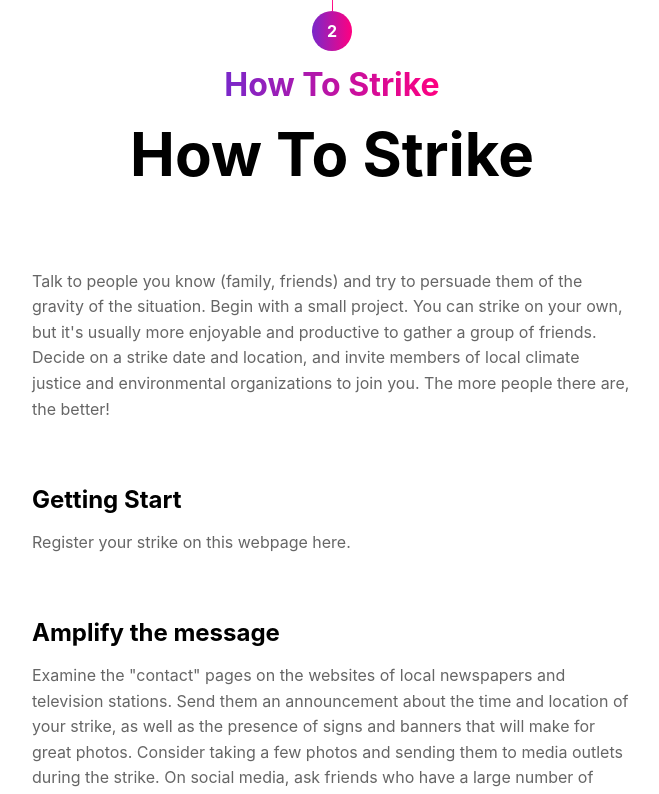
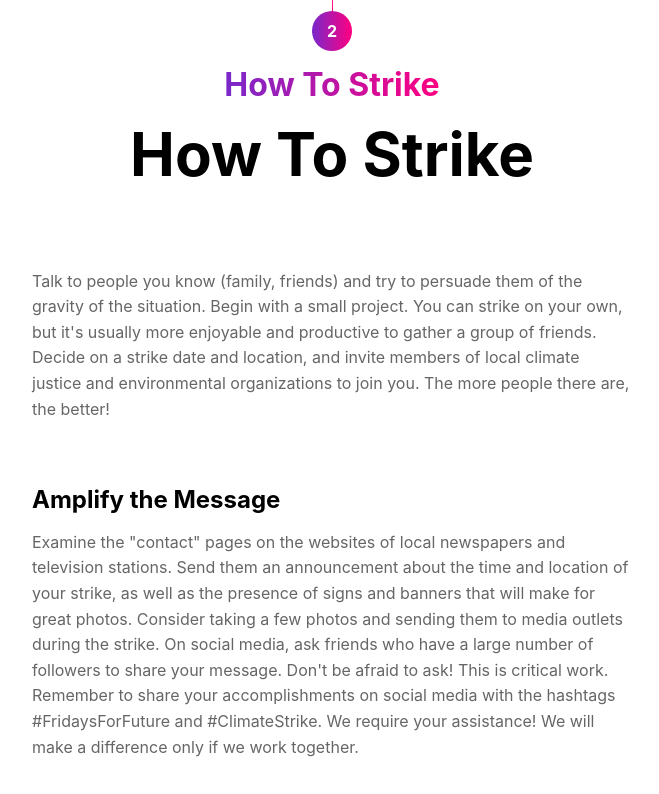
Before and after one commit to trif0lium/fff, a React (Vite) app in the folder react/: page / in a window 1280 px wide. Shown: the part 2000-2794 px from the top of the page, without its empty margins (308-967 px from the left). Built offline with nearby package versions, Linux system fonts and the light colour scheme.

Commit message:
chore(components/HowToStrike): remove "Getting Start" section

```diff
--- a/react/src/components/HowToStrike.tsx
+++ b/react/src/components/HowToStrike.tsx
@@ -19,11 +19,7 @@ export const HowToStrike = () => {
           <Paragraph>Talk to people you know (family, friends) and try to persuade them of the gravity of the situation. Begin with a small project. You can strike on your own, but it's usually more enjoyable and productive to gather a group of friends. Decide on a strike date and location, and invite members of local climate justice and environmental organizations to join you. The more people there are, the better!</Paragraph>
         </div>
           <div style={{ marginBottom: '64px' }}>
-            <Title>Getting Start</Title>
-            <Paragraph>Register your strike on this webpage here.</Paragraph>
-          </div>
-          <div style={{ marginBottom: '64px' }}>
-            <Title>Amplify the message</Title>
+            <Title>Amplify the Message</Title>
             <Paragraph>Examine the "contact" pages on the websites of local newspapers and television stations. Send them an announcement about the time and location of your strike, as well as the presence of signs and banners that will make for great photos. Consider taking a few photos and sending them to media outlets during the strike. On social media, ask friends who have a large number of followers to share your message. Don't be afraid to ask! This is critical work. Remember to share your accomplishments on social media with the hashtags #FridaysForFuture and #ClimateStrike. We require your assistance! We will make a difference only if we work together.</Paragraph>
           </div>
           <div style={{ marginBottom: '64px' }}>
@@ -35,7 +31,7 @@ export const HowToStrike = () => {
             <Paragraph>Every Friday from 8 a.m. to 15 a.m., including holidays, you are welcome to strike in front of your nearest town hall, city hall, or other local government building, following Greta's lead. Many weekly strikes last only a few hours and begin at midday. Striking each week in front of a publicly owned building and at the same time and location makes it simpler for others to join.</Paragraph>
           </div>
           <div style={{ marginBottom: '64px' }}>
-            <Title>Alternatives to physical strikes</Title>
+            <Title>Alternatives to Physical Strikes</Title>
             <Paragraph>Many people are unable to strike physically. They may not want to miss school or work because it is unsafe for them, or they may have disabilities that make it difficult or impossible for them to sit or stand outside for long periods of time. However, there are numerous other options.<br /><br />Striking indoors with a banner and a hashtag on social media (such as #FridaysForFuture; #Climatestrikeonline, #Digitalstrike) counts as well, so have fun and be creative! Make a song about the climate strike and perform it! The options are limitless.<br /><br />You can also sign live petitions and share them on social media. It's also crucial to learn more about the climate catastrophe and apply that information into action plans for you and your family.</Paragraph>
           </div>
           <div style={{ marginBottom: '64px' }}>
```
